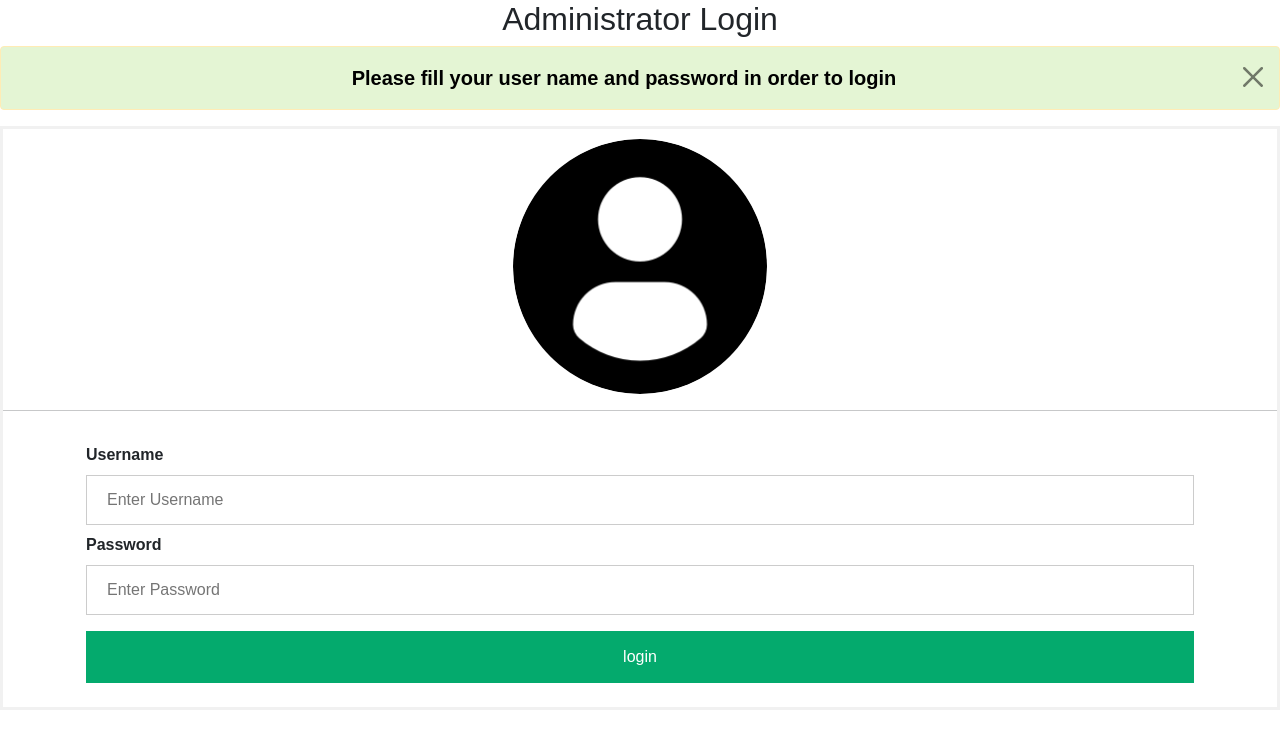
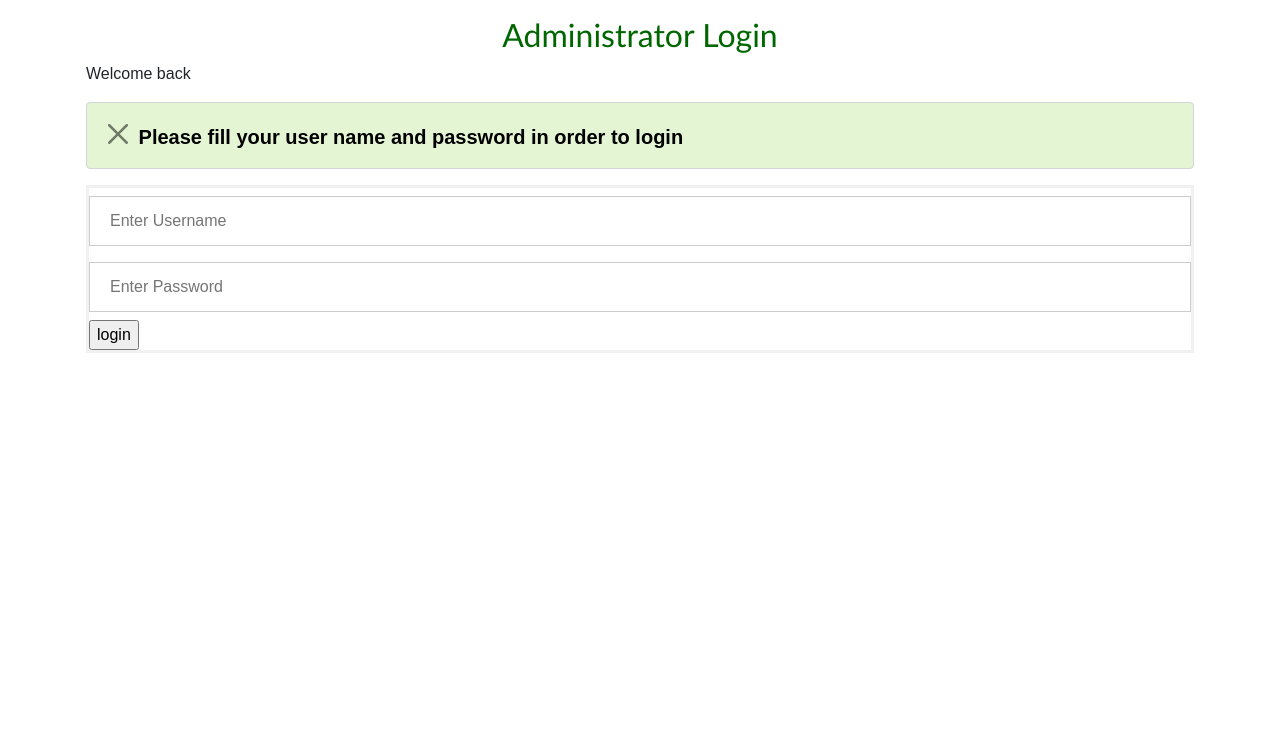
Before and after one commit to daniellek1995/Advertisement, a plain HTML site: page client/Login.html in a window 1280 px wide. Drawn offline with nearby package versions, Linux system fonts and the light colour scheme.

Commit message:
change login screen

```diff
--- a/client/Login.html
+++ b/client/Login.html
@@ -3,15 +3,15 @@
   <head>
     <meta name="viewport" content="width=device-width, initial-scale=1">
     <link href="https://cdn.jsdelivr.net/npm/bootstrap@5.0.2/dist/css/bootstrap.min.css" rel="stylesheet" integrity="sha384-EVSTQN3/azprG1Anm3QDgpJLIm9Nao0Yz1ztcQTwFspd3yD65VohhpuuCOmLASjC" crossorigin="anonymous">
-    <link rel="icon" href="https://img.icons8.com/nolan/64/commercial.png">
+    <link rel="icon" href="https://img.icons8.com/glyph-neue/64/000000/tv-show.png">
     <script src="https://ajax.googleapis.com/ajax/libs/jquery/3.5.1/jquery.min.js"></script>
     <link rel="stylesheet" href="style.css">
+    <title>Login</title>
 </head>
-  <body style="text-align: center; margin: 0 auto">
+  <body class="container">
     <script src="https://cdn.jsdelivr.net/npm/bootstrap@5.0.2/dist/js/bootstrap.bundle.min.js" integrity="sha384-MrcW6ZMFYlzcLA8Nl+NtUVF0sA7MsXsP1UyJoMp4YLEuNSfAP+JcXn/tWtIaxVXM" crossorigin="anonymous"></script>
 
 <script>
-
 
   window.onload = () => {
     document.querySelector("form").addEventListener("submit",formLoginSubmit)
@@ -33,39 +33,35 @@ window.onload = () => {
           });
           let j = await f.json();
           if(j.isAdmin){
-          window.location.href = "http://localhost:3000/admin"
+            localStorage.setItem('Advertisment-token',j.token);
+            localStorage.setItem('userName',j.userName);
+            window.location.href = "http://localhost:3000/admin";
+
           }else{
-           document.getElementById("alertId").innerHTML = "Invalid User name/Password";
+             document.getElementById("alertId").innerHTML = "Wrong User name/Password";
           }
         } catch (error) {
         }
     }
   </script>
+      <section class='login' id='login'>
+        <div class='head'>
+    <h1 class='company'>Administrator Login</h1>
+</div>
+<p class='msg'>Welcome back</p>
+<div class='form'>
+  <!-- "alert alert-warning alert-dismissible fade show" -->
 
-
-
-<h2>Administrator Login</h2>
-    <div class="alert alert-warning alert-dismissible fade show" id = "alertId" role="alert">
-      <strong></strong>
+    <div class="alert alert-secondary" id = "alertId" role="alert">
       <button type="button" class="btn-close" data-bs-dismiss="alert" aria-label="Close"></button>
     </div>
-    <script>
-    </script>
     <form action ="/check-admin" method="POST">
-      <div class="imgcontainer">
-        <img src="./img/profile-user.png" alt="Avatar" class="avatar">
-        </div>
-    <hr>
-    <div class="container">
-    <label for="uname"><b>Username</b></label>
-    <input type="text" placeholder="Enter Username" name="uname" id="username" required/>
-    <label for="psw"><b>Password</b></label>
-    <input type="password" placeholder="Enter Password" name="psw" id="psw" required/>
-    <input type="submit" class="loginbtn" value="login"/>
+    <input type="text" placeholder="Enter Username" class='text' name="uname" id="username" required/>
+    <input type="password" placeholder="Enter Password" class='password' name="psw" id="psw" required/>
+    <input type="submit" class="btn-login" value="login" a href="#" id='do-login'/>
+</form>
 
-
-</div>
-</form>
+</section>
 </body>
 
 </html>
```
Lines whose indentation alone changed are shown as unchanged.
